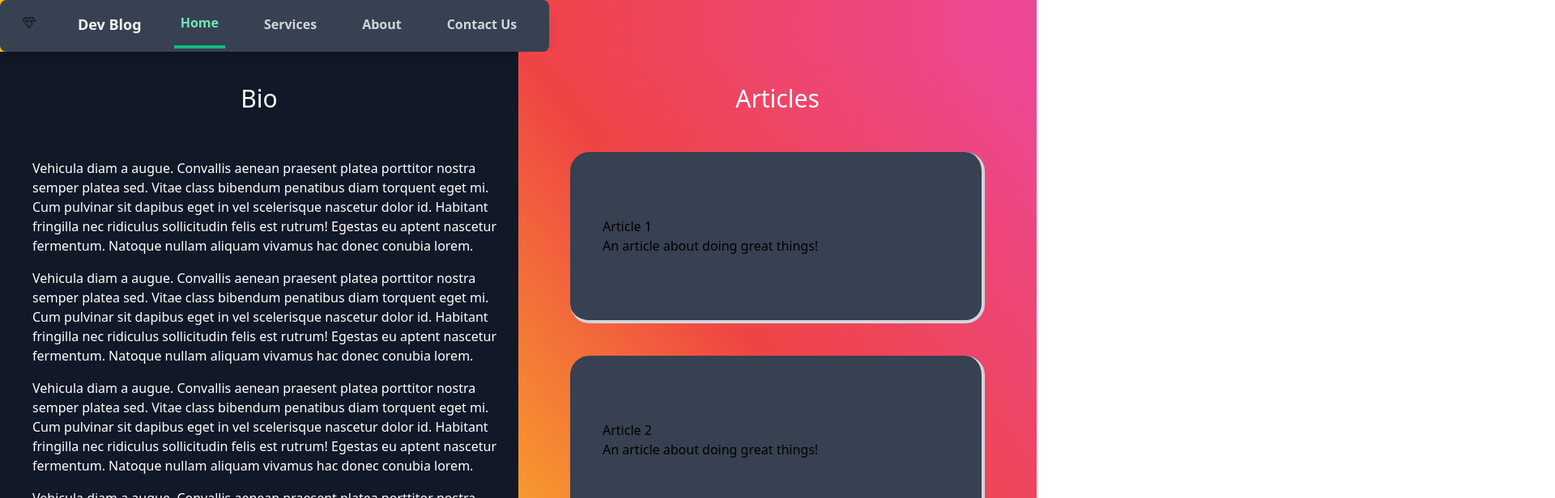
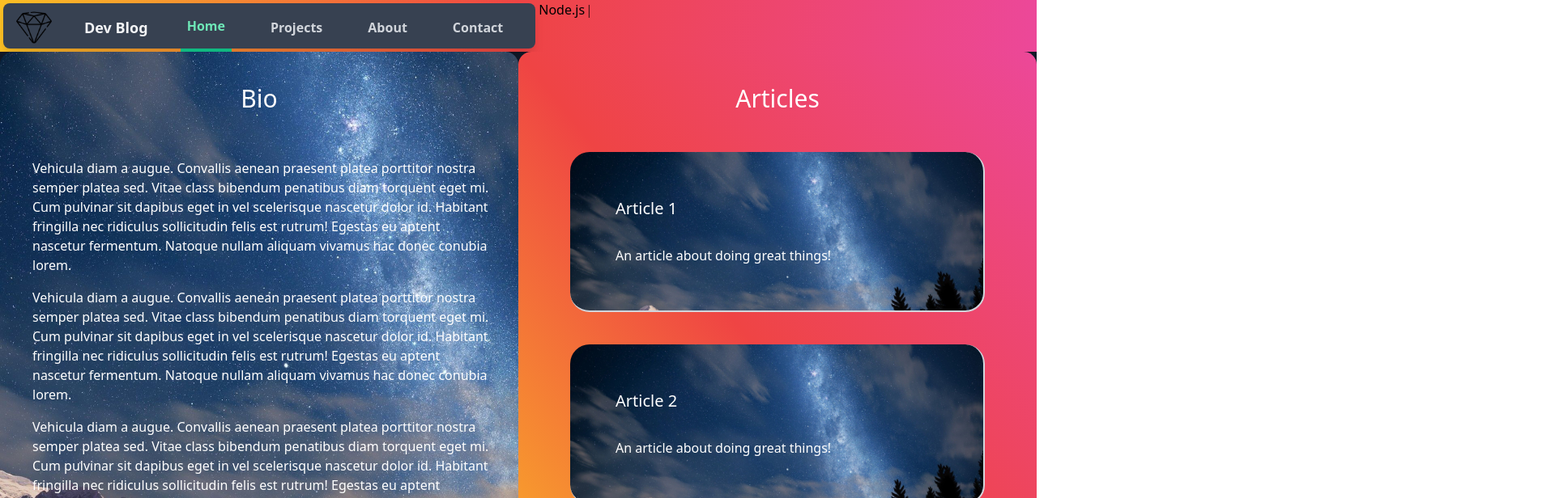
Before and after one commit to NRue/NRue.github.io, a Next.js app: page / in a window 1280 px wide. Shown: the top 616 px of the page at 81% size, 1920 px wide, since content can reach past the window. Built offline with nearby package versions, Linux system fonts and the light colour scheme.

Commit message:
change backgrounds, navbar, add empty footer

```diff
--- /dev/null
+++ b/components/Footer.tsx
@@ -0,0 +1,3 @@
+export default function Footer() {
+  return <div className="flex p-48 bg-gray-900 w-screen h-16"></div>;
+}
--- a/components/Navbar.js
+++ b/components/Navbar.js
@@ -1,16 +1,13 @@
+import Typewriter from "typewriter-effect";
+
 export default function Navbar() {
   const diamondIcon = "/icons/diamond.svg";
 
   return (
     <div className="flex h-16 bg-image bg-gradient-to-r from-yellow-400 via-red-500 to-pink-500">
-      <nav className="flex shadow-lg rounded-lg bg-gray-700">
-        <div className="hidden md:block mt-1 mx-1 ml-3">
-          <img
-            src="/icons/diamond.svg"
-            className="h-8 w-8 p-2 m-2"
-            height={50}
-            width={50}
-          />
+      <nav className="flex m-1 shadow-lg rounded-lg bg-gray-700">
+        <div className="hidden md:flex p-1 mt-1 mx-1 ml-3">
+          <img src="/icons/diamond.png" max-height="100%" max-width="100%" />
         </div>
         <div className="lg:px-4 mr-4 pt-0">
           <div className="flex justify-between">
@@ -33,7 +30,7 @@ export default function Navbar() {
                   href=""
                   className="py-4 px-2 text-gray-300 font-semibold hover:text-green-500 transition duration-300"
                 >
-                  Services
+                  Projects
                 </a>
                 <a
                   href=""
@@ -45,13 +42,20 @@ export default function Navbar() {
                   href=""
                   className="py-4 px-2 text-gray-300 font-semibold hover:text-green-500 transition duration-300"
                 >
-                  Contact Us
+                  Contact
                 </a>
               </div>
             </div>
           </div>
         </div>
       </nav>
+      <Typewriter
+        options={{
+          strings: ["React.js", "Node.js", "Software Design", "RESTful"],
+          autoStart: true,
+          loop: true,
+        }}
+      />
     </div>
   );
 }
--- a/components/Tile.tsx
+++ b/components/Tile.tsx
@@ -1,8 +1,14 @@
 export default function Tile({ title, desc }: { title: String; desc: String }) {
   return (
-    <div className="block border-b-4 border-r-4 border-gray-300 rounded-3xl py-20 px-10 bg-gray-700 h-full w-full">
-      <h1>{title}</h1>
-      <p>{desc}</p>
+    <div
+      className="block py-10 px-10 h-full w-full cursor-pointer
+                bg-gray-700 rounded-3xl border-b-2 border-r-2 border-gray-300
+                hover:bg-gray-600
+                  bg-fixed bg-cover"
+      style={{ backgroundImage: `url(/images/img-mountain-sky.jpg)` }}
+    >
+      <h1 className="p-4 text-xl text-white">{title}</h1>
+      <p className="m-4 text-white">{desc}</p>
     </div>
   );
 }
--- a/package.json
+++ b/package.json
@@ -11,7 +11,9 @@
     "next": "10.1.3",
     "react": "17.0.2",
     "react-bootstrap": "^2.0.0-beta.4",
-    "react-dom": "17.0.2"
+    "react-dom": "17.0.2",
+    "tailwind-scrollbar-hide": "^1.0.3",
+    "typewriter-effect": "^2.18.0"
   },
   "devDependencies": {
     "@types/node": "^16.4.12",
--- a/pages/index.tsx
+++ b/pages/index.tsx
@@ -1,9 +1,12 @@
+import Typewriter from "typewriter-effect";
+
 import Link from "next/link";
 import Head from "next/head";
 import Image from "next/image";
 
 import Navbar from "../components/Navbar";
 import Tile from "../components/Tile";
+import Footer from "../components/Footer";
 
 export default function Home() {
   const starsImage = "/images/img-stars.webp";
@@ -28,7 +31,7 @@ export default function Home() {
   };
 
   return (
-    <div className="w-screen h-screen">
+    <div className="w-auto h-auto overflow-y-scroll overflow-x-hidden">
       <Head>
         <title>Developer Bio</title>
         <link rel="icon" href="/favicon.ico" />
@@ -37,9 +40,12 @@ export default function Home() {
       <body className="bg-gray-900 h-screen">
         <Navbar />
         <div className="lg:inline-flex w-screen">
-          <div className="lg:w-1/2 pt-10">
-            <h1 className="text-center text-white text-3xl"> Bio </h1>
-            <div className="m-5 p-5 w-sm lg:w-full text-white">
+          <div
+            className="bg-fixed bg-cover rounded-2xl lg:w-1/2 pt-10"
+            style={{ backgroundImage: `url(/images/img-mountain-sky.jpg)` }}
+          >
+            <h1 className="text-center text-white text-3xl">Bio</h1>
+            <div className="h-auto w-auto m-5 p-5 pr-12 w-sm lg:w-full text-white">
               {mockItems.map(() => {
                 return (
                   <p className="my-4">
@@ -54,9 +60,18 @@ export default function Home() {
                 );
               })}
             </div>
+            {/*
+              <img
+                className="abosulte flex h-auto w-auto"
+                alt="Mountains"
+                src="/images/img-mountain-sky.jpg"
+                max-width="100%"
+                max-height="100%"
+              />
+            */}
           </div>
-          <div className="lg:w-1/2 h-screen overflow-scroll bg-gradient-to-bl from-pink-500 via-red-500 to-yellow-400">
-            <div className="absolute h-screen w-screen">
+          <div className="lg:w-1/2 h-screen overflow-y-scroll rounded-2xl scrollbar-hide bg-gradient-to-bl from-pink-500 via-red-500 to-yellow-400">
+            <div className="absolute h-auto w-auto">
               {/* cant use image loader with static site
               <Image
                 alt="Mountains"
@@ -84,6 +99,7 @@ export default function Home() {
           </div>
         </div>
       </body>
+      <Footer></Footer>
     </div>
   );
 }
--- a/tailwind.config.js
+++ b/tailwind.config.js
@@ -9,5 +9,5 @@ module.exports = {
       gridAutoFlow: ["hover", "focus"],
     },
   },
-  plugins: [],
+  plugins: [require("tailwind-scrollbar-hide")],
 };
```
Also changed, not shown: public/icons/diamond.png (added), 1 other file (tests, documents, lock files or other folders).
